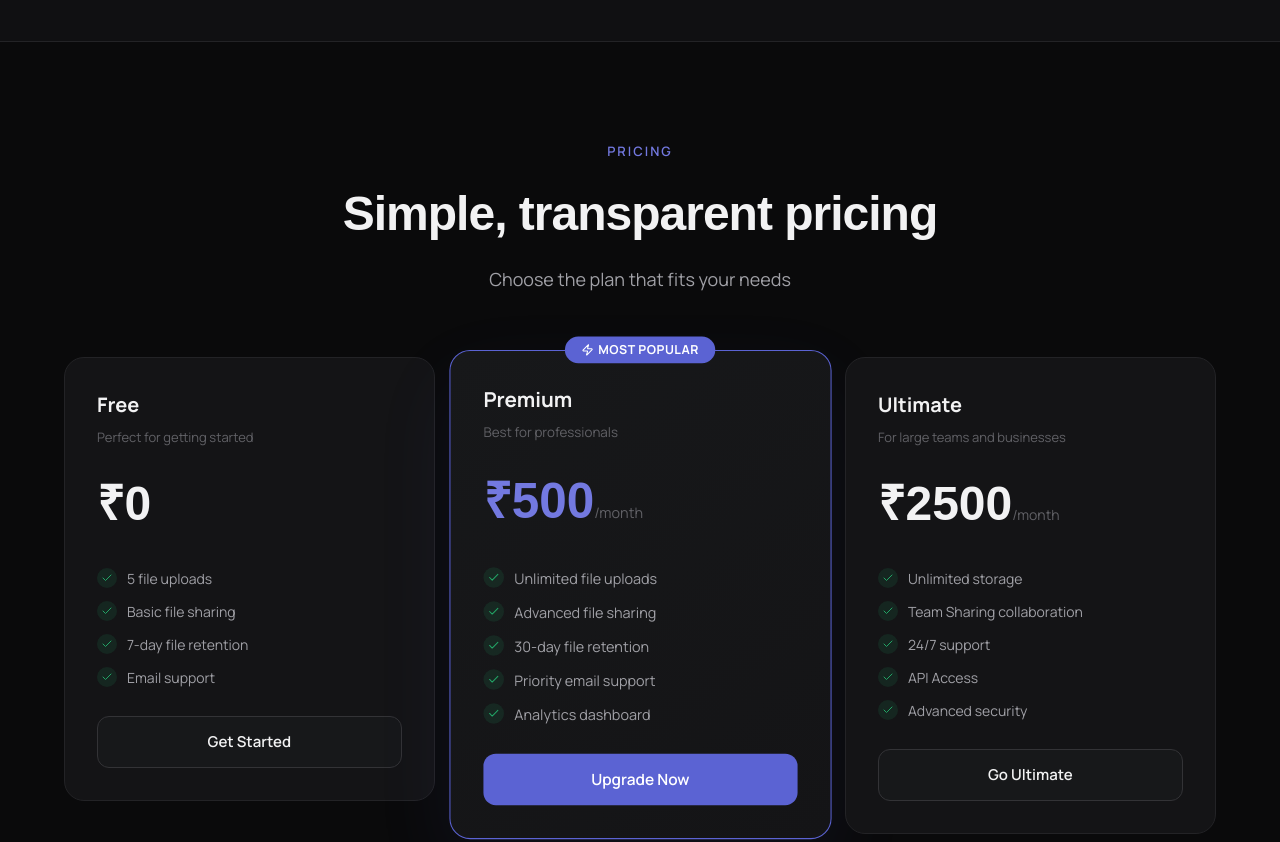
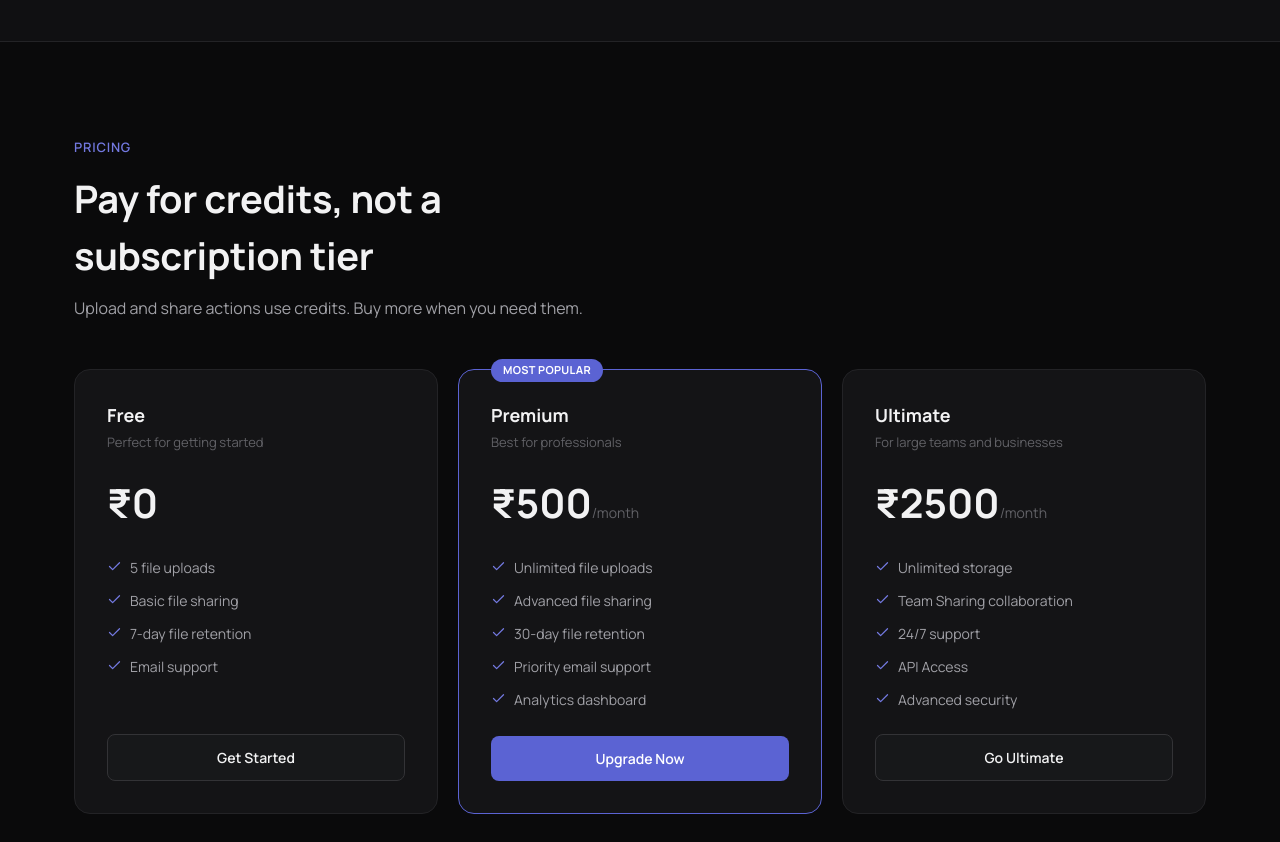
Before and after one commit to ankushsharma00869-sys/CloudShare, a React (Vite) app: page / in a window 1280 px wide. Shown: the part 2440-3282 px from the top of the page. Built offline with nearby package versions, Linux system fonts and the light colour scheme.

Commit message:
Update PricingSection.jsx

```diff
--- a/src/component/landing/PricingSection.jsx
+++ b/src/component/landing/PricingSection.jsx
@@ -1,83 +1,62 @@
-import { Check, Zap } from 'lucide-react'
-import React, { useState } from 'react'
+import { Check } from 'lucide-react'
+import React from 'react'
 
 const PricingSection = ({ pricingPlans, openSignUp }) => {
-  const [hoveredIndex, setHoveredIndex] = useState(null)
-
   return (
-    <div style={{ background: 'var(--bg-base)', padding: '100px 0', borderTop: '1px solid var(--border)' }}>
-      <div style={{ maxWidth: '1200px', margin: '0 auto', padding: '0 24px' }}>
-        <div style={{ textAlign: 'center', marginBottom: '64px' }}>
-          <p style={{ fontSize: '13px', fontWeight: 600, color: 'var(--accent-bright)', letterSpacing: '2px', textTransform: 'uppercase', marginBottom: '16px' }}>Pricing</p>
-          <h2 style={{ fontFamily: "'Space Grotesk', sans-serif", fontSize: 'clamp(32px, 4vw, 48px)', fontWeight: 700, color: 'var(--text-primary)', letterSpacing: '-1px', marginBottom: '16px' }}>
-            Simple, transparent pricing
+    <div style={{ background: 'var(--bg-base)', padding: 'var(--space-24) 0', borderTop: '1px solid var(--border)' }}>
+      <div style={{ maxWidth: '1180px', margin: '0 auto', padding: '0 24px' }}>
+        <div style={{ marginBottom: 'var(--space-12)', maxWidth: '520px' }}>
+          <p style={{ fontSize: '13px', fontWeight: 600, color: 'var(--accent-bright)', letterSpacing: '0.06em', textTransform: 'uppercase', marginBottom: 'var(--space-3)' }}>Pricing</p>
+          <h2 style={{ fontSize: 'clamp(28px, 3.5vw, 38px)', fontWeight: 700, color: 'var(--text-primary)', letterSpacing: '-0.01em', marginBottom: 'var(--space-3)' }}>
+            Pay for credits, not a subscription tier
           </h2>
-          <p style={{ fontSize: '18px', color: 'var(--text-secondary)' }}>Choose the plan that fits your needs</p>
+          <p style={{ fontSize: '16px', color: 'var(--text-secondary)', lineHeight: 1.6 }}>Upload and share actions use credits. Buy more when you need them.</p>
         </div>
 
-        <div style={{ display: 'grid', gridTemplateColumns: 'repeat(auto-fit, minmax(280px, 1fr))', gap: '20px', alignItems: 'start' }}>
-          {pricingPlans.map((plan, index) => {
-            const isHovered = hoveredIndex === index
-            const baseScale = plan.highlighted ? 1.03 : 1
-            const hoverScale = baseScale + 0.015
-
-            return (
-              <div
-                key={index}
-                onMouseEnter={() => setHoveredIndex(index)}
-                onMouseLeave={() => setHoveredIndex(null)}
+        <div style={{ display: 'grid', gridTemplateColumns: 'repeat(auto-fit, minmax(280px, 1fr))', gap: 'var(--space-5)', alignItems: 'stretch' }}>
+          {pricingPlans.map((plan, index) => (
+            <div key={index}
               style={{
-                  background: plan.highlighted ? 'linear-gradient(145deg, var(--bg-elevated), var(--bg-card))' : 'var(--bg-card)',
-                  border: plan.highlighted ? '1px solid var(--accent)' : isHovered ? '1px solid var(--border-strong)' : '1px solid var(--border)',
-                  borderRadius: '20px',
-                  padding: '32px',
+                background: 'var(--bg-card)',
+                border: plan.highlighted ? '1px solid var(--accent)' : '1px solid var(--border)',
+                borderRadius: 'var(--radius-lg)',
+                padding: 'var(--space-8)',
                 position: 'relative',
-                  transform: isHovered ? `translateY(-6px) scale(${hoverScale})` : `translateY(0) scale(${baseScale})`,
-                  boxShadow: isHovered
-                    ? plan.highlighted
-                      ? '0 40px 90px var(--accent-glow), 0 12px 30px rgba(0,0,0,0.35)'
-                      : '0 24px 60px rgba(0,0,0,0.28), 0 8px 20px rgba(0,0,0,0.18)'
-                    : plan.highlighted
-                      ? '0 30px 80px var(--accent-glow)'
-                      : '0 0px 0px rgba(0,0,0,0)',
-                  transition: 'transform 0.35s cubic-bezier(0.22, 1, 0.36, 1), box-shadow 0.35s cubic-bezier(0.22, 1, 0.36, 1), border-color 0.25s ease',
-                  willChange: 'transform, box-shadow',
+                display: 'flex',
+                flexDirection: 'column',
               }}>
               {plan.highlighted && (
-                  <div style={{ position: 'absolute', top: '-14px', left: '50%', transform: 'translateX(-50%)', background: 'var(--accent)', color: '#fff', fontSize: '12px', fontWeight: 700, padding: '4px 16px', borderRadius: '100px', letterSpacing: '0.5px', display: 'flex', alignItems: 'center', gap: '4px' }}>
-                    <Zap size={12} /> MOST POPULAR
+                <div style={{ position: 'absolute', top: '-11px', left: 'var(--space-8)', background: 'var(--accent)', color: '#fff', fontSize: '11px', fontWeight: 700, padding: '3px 12px', borderRadius: 'var(--radius-pill)', letterSpacing: '0.03em' }}>
+                  MOST POPULAR
                 </div>
               )}
-                <h3 style={{ fontSize: '20px', fontWeight: 700, color: 'var(--text-primary)', marginBottom: '8px' }}>{plan.name}</h3>
-                <p style={{ fontSize: '13px', color: 'var(--text-muted)', marginBottom: '20px' }}>{plan.description}</p>
-                <div style={{ marginBottom: '28px' }}>
-                  <span style={{ fontFamily: "'Space Grotesk', sans-serif", fontSize: '48px', fontWeight: 700, color: plan.highlighted ? 'var(--accent-bright)' : 'var(--text-primary)' }}>{plan.price}</span>
+              <h3 style={{ fontSize: '18px', fontWeight: 700, color: 'var(--text-primary)', marginBottom: 'var(--space-1)' }}>{plan.name}</h3>
+              <p style={{ fontSize: '13px', color: 'var(--text-muted)', marginBottom: 'var(--space-5)' }}>{plan.description}</p>
+              <div style={{ marginBottom: 'var(--space-6)' }}>
+                <span style={{ fontSize: '40px', fontWeight: 700, color: 'var(--text-primary)' }}>{plan.price}</span>
                 {plan.price !== '₹0' && <span style={{ color: 'var(--text-muted)', fontSize: '14px' }}>/month</span>}
               </div>
-                <ul style={{ listStyle: 'none', padding: 0, marginBottom: '28px', display: 'flex', flexDirection: 'column', gap: '12px' }}>
+              <ul style={{ listStyle: 'none', padding: 0, marginBottom: 'var(--space-6)', display: 'flex', flexDirection: 'column', gap: 'var(--space-3)', flex: 1 }}>
                 {plan.features.map((feature, fi) => (
-                    <li key={fi} style={{ display: 'flex', alignItems: 'center', gap: '10px', fontSize: '14px', color: 'var(--text-secondary)' }}>
-                      <div style={{ width: '20px', height: '20px', borderRadius: '50%', background: 'var(--green-dim)', display: 'flex', alignItems: 'center', justifyContent: 'center', flexShrink: 0 }}>
-                        <Check size={12} color='var(--green)' />
-                      </div>
+                  <li key={fi} style={{ display: 'flex', alignItems: 'flex-start', gap: 'var(--space-2)', fontSize: '14px', color: 'var(--text-secondary)' }}>
+                    <Check size={15} color="var(--accent-bright)" style={{ marginTop: '2px', flexShrink: 0 }} strokeWidth={2} />
                     {feature}
                   </li>
                 ))}
               </ul>
               <button onClick={() => openSignUp()}
                 style={{
-                    width: '100%', padding: '14px', borderRadius: '12px', fontSize: '15px', fontWeight: 600, cursor: 'pointer', border: 'none', transition: 'all 0.2s',
+                  width: '100%', padding: '12px', borderRadius: 'var(--radius-btn)', fontSize: '14px', fontWeight: 600, cursor: 'pointer', transition: `background var(--duration) var(--ease)`,
                   background: plan.highlighted ? 'var(--accent)' : 'var(--bg-elevated)',
                   color: plan.highlighted ? '#fff' : 'var(--text-primary)',
-                    border: plan.highlighted ? 'none' : '1px solid var(--border-strong)'
+                  border: plan.highlighted ? 'none' : '1px solid var(--border-strong)',
                 }}
-                  onMouseEnter={e => { e.currentTarget.style.opacity = '0.85'; e.currentTarget.style.transform = 'translateY(-1px)'; }}
-                  onMouseLeave={e => { e.currentTarget.style.opacity = '1'; e.currentTarget.style.transform = 'translateY(0)'; }}>
+                onMouseEnter={e => { e.currentTarget.style.background = plan.highlighted ? 'var(--accent-bright)' : 'var(--bg-card)'; }}
+                onMouseLeave={e => { e.currentTarget.style.background = plan.highlighted ? 'var(--accent)' : 'var(--bg-elevated)'; }}>
                 {plan.cta}
               </button>
             </div>
-            )
-          })}
+          ))}
         </div>
       </div>
     </div>
```
Lines whose indentation alone changed are shown as unchanged.
